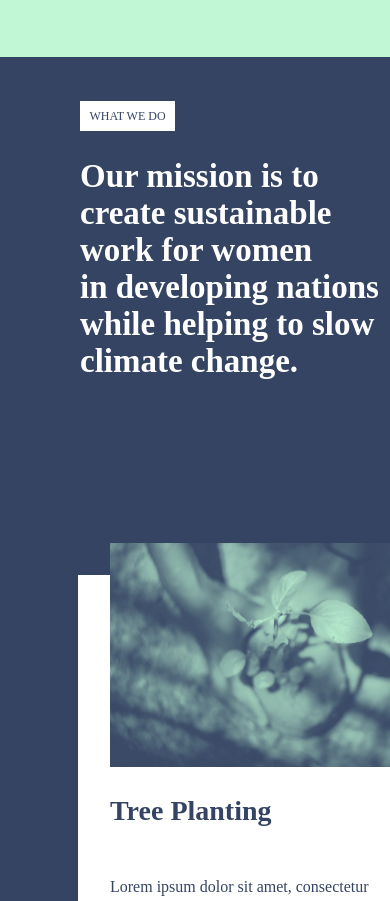
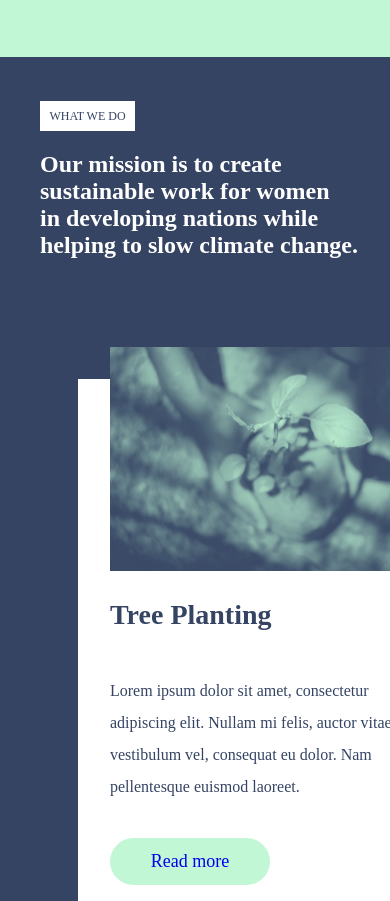
Before and after one commit to mponsramells/eval2, a plain HTML site: page index.html in a window 390 px wide. Shown: the part 1003-1904 px from the top of the page. Drawn offline with Linux system fonts and the light colour scheme.

Commit message:
final commit

```diff
--- a/style.less
+++ b/style.less
@@ -298,14 +298,14 @@ body{
                 font-size: 12px;
                 width: 80px;
                 padding: 7.5px;
-                margin-left: 80px;
+                margin-left: 40px;
                 margin-top: 44px;
             }
             .titre {
-                font-size: 22px;
+                font-size: 16px;
                 text-align: left;
-                margin-left: 80px;
-                margin-bottom: 125px;
+                margin-left: 40px;
+                margin-bottom: 50px;
             }
             .boite {
                 flex-direction: column;
@@ -318,4 +318,4 @@ body{
         }
 
      }
-    }
+    }k
```
Also changed, not shown: style.css.
